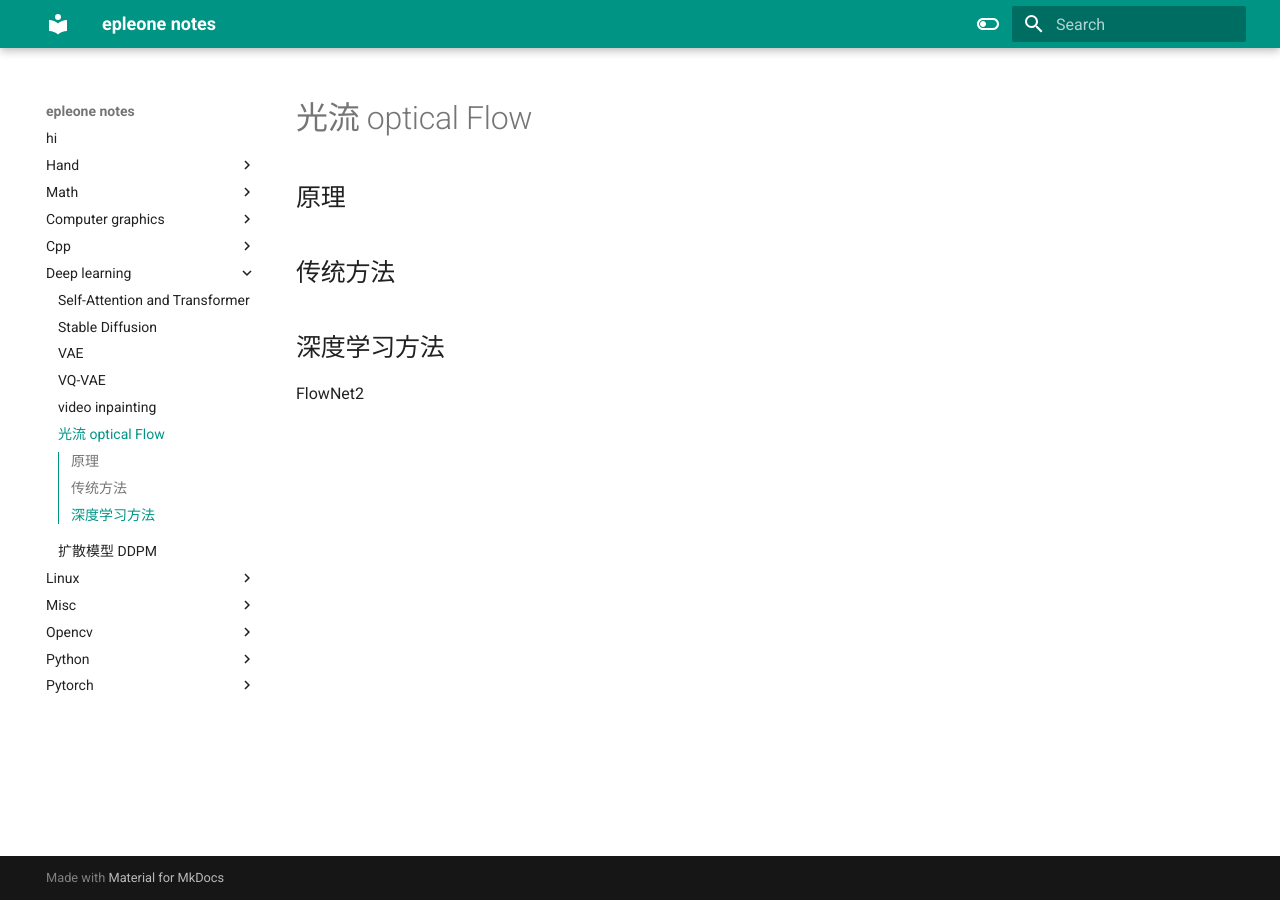
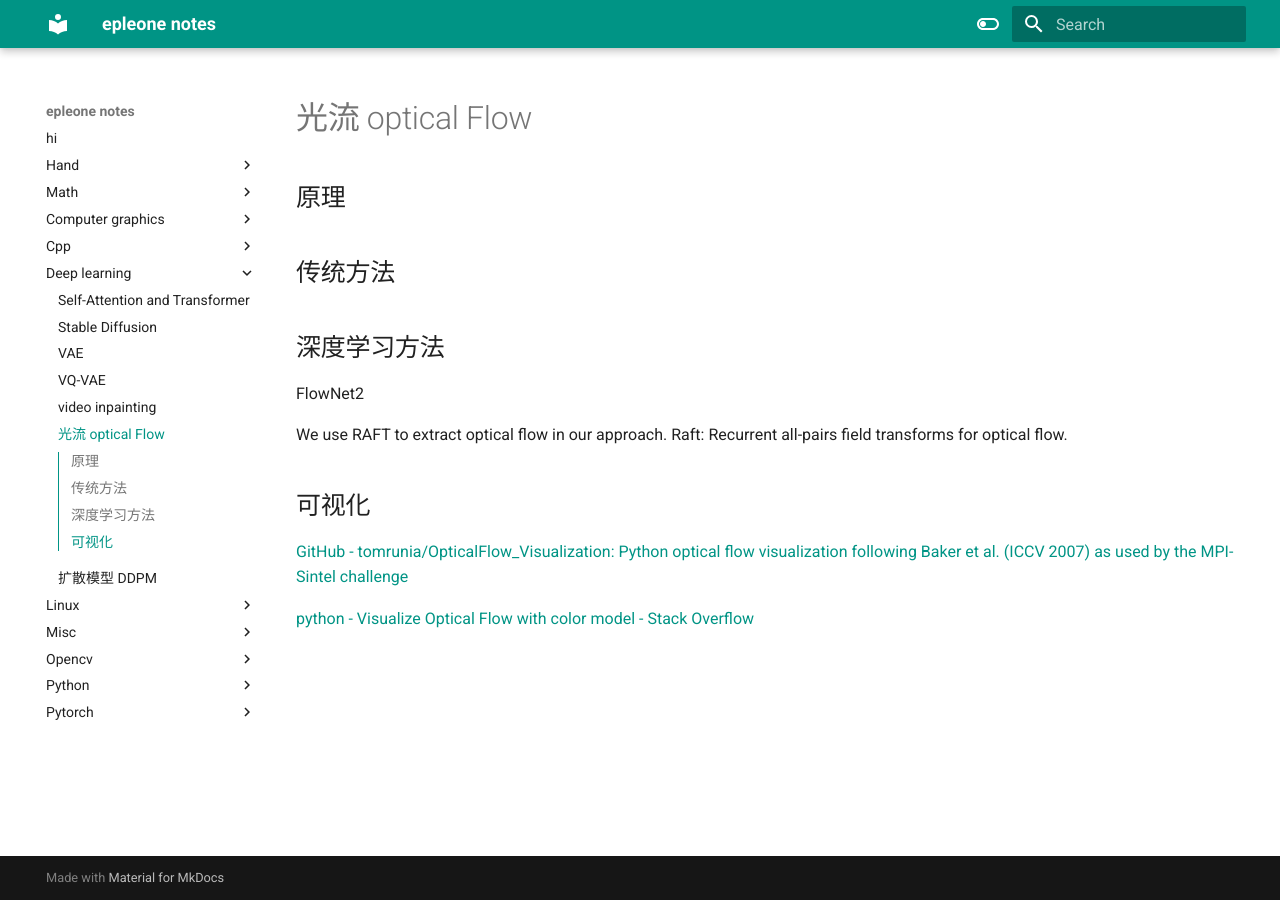
Before and after one commit to epleone/notes, an MkDocs documentation site: the page built from docs/deep learning/光流 optical Flow.md, in a window 1280 px wide. Built offline with MkDocs 1.6.1 and Material for MkDocs 9.7.7, drawn with Linux system fonts in a browser that asks for light colours.

Commit message:
update vsc tips, optical flow

```diff
--- a/docs/deep learning/光流 optical Flow.md
+++ b/docs/deep learning/光流 optical Flow.md
@@ -13,3 +13,15 @@
 
 
 FlowNet2
+
+We use RAFT to extract optical flow in our approach.
+Raft: Recurrent all-pairs field transforms for optical flow.
+
+
+
+## 可视化
+
+
+[GitHub - tomrunia/OpticalFlow\_Visualization: Python optical flow visualization following Baker et al. (ICCV 2007) as used by the MPI-Sintel challenge](https://github.com/tomrunia/OpticalFlow_Visualization)
+
+[python - Visualize Optical Flow with color model - Stack Overflow](https://stackoverflow.com/questions/28898346/visualize-optical-flow-with-color-model)
```
Also changed, not shown: docs/misc/VS Code tips.md (+34 -1 lines).
